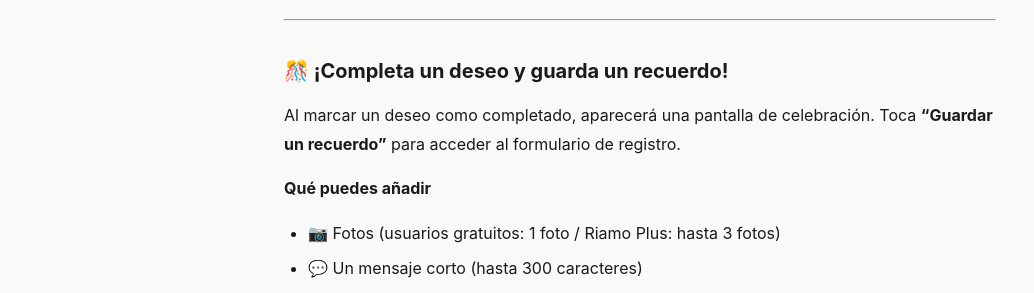
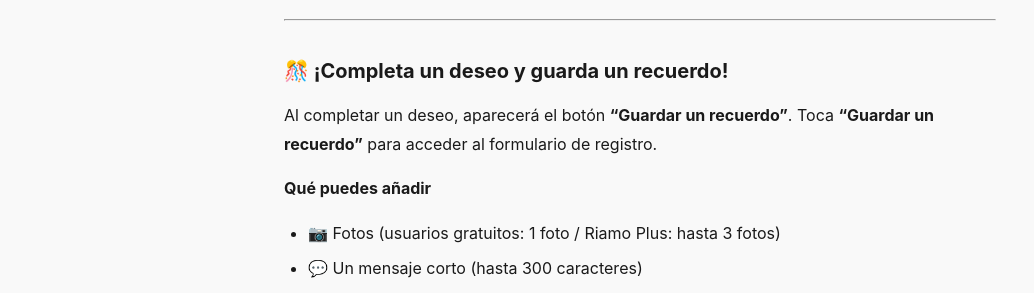
Before and after one commit to Sukidayo-app/announcements, a Jekyll site: the page built from _notices_es/2026-06-17-bucket-list-memory.md, in a window 1280 px wide. Shown: the part 438-731 px from the top of the page, without its empty margins (0-1034 px from the left). Built offline with Jekyll 4.4.1, drawn with Linux system fonts in a browser that asks for light colours.

Commit message:
お知らせ修正: 達成説明文を3言語に反映
Co-Authored-By: Claude Sonnet 4.6 <noreply@anthropic.com>

```diff
--- a/_notices_es/2026-06-17-bucket-list-memory.md
+++ b/_notices_es/2026-06-17-bucket-list-memory.md
@@ -13,7 +13,7 @@ Con esta actualización, ¡ahora puedes **guardar recuerdos juntos** cuando comp
 
 ## 🎊 ¡Completa un deseo y guarda un recuerdo!
 
-Al marcar un deseo como completado, aparecerá una pantalla de celebración. Toca **"Guardar un recuerdo"** para acceder al formulario de registro.
+Al completar un deseo, aparecerá el botón **"Guardar un recuerdo"**. Toca **"Guardar un recuerdo"** para acceder al formulario de registro.
 
 **Qué puedes añadir**
 
```
Also changed, not shown: _notices_en/2026-06-17-bucket-list-memory.md (+1 -1 lines), _notices_ko/2026-06-17-bucket-list-memory.md (+1 -1 lines).
